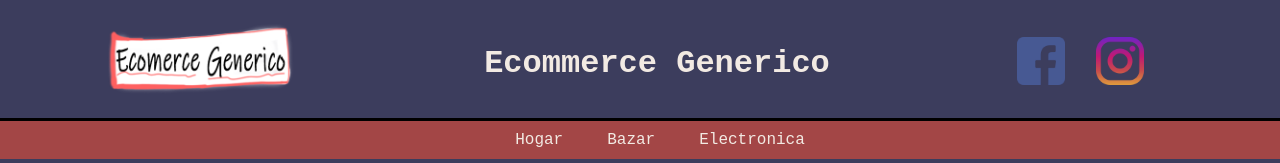
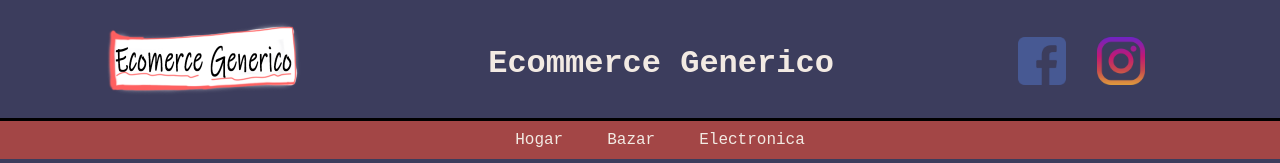
Before and after one commit to valentarayre/simple_maquetado_ecomerce, a plain HTML site: page index.html in a window 1280 px wide. Shown: the top 163 px of the page. Drawn offline with Linux system fonts and the light colour scheme.

Commit message:
Fix: logo

```diff
--- a/css/style.css
+++ b/css/style.css
@@ -23,10 +23,6 @@ header {
     padding-bottom: 0.2rem;
     border-bottom: 0.2rem solid black;
     box-shadow: 0px 0px 6px black;
-}
-
-.logo {
-    height: 6rem;
 }
 
 header h1 {
@@ -201,6 +197,15 @@ body {
 }
 
 @media (min-width: 800px) {
+    .logo {
+        height: 6rem;
+        background-image: url(../img/Logo.png);
+        width: 200px;
+        height: 100px;
+        background-size: cover;
+        background-repeat: no-repeat;
+        background-position: center center;
+    }
     .item-main {
         margin-top: 40px;
         margin-bottom: 10px;
--- a/index.html
+++ b/index.html
@@ -14,7 +14,7 @@
 
 <body>
     <header>
-        <img src="./img/Logo.png" alt="logo_ecomerce" class="logo">
+        <div class="logo"> </div>
         <h1>Ecommerce Generico</h1>
         <div class="redes-sociales">
             <a href="#"><img src="./img/iconos/facebook.png" alt="facebook"></a>
```
